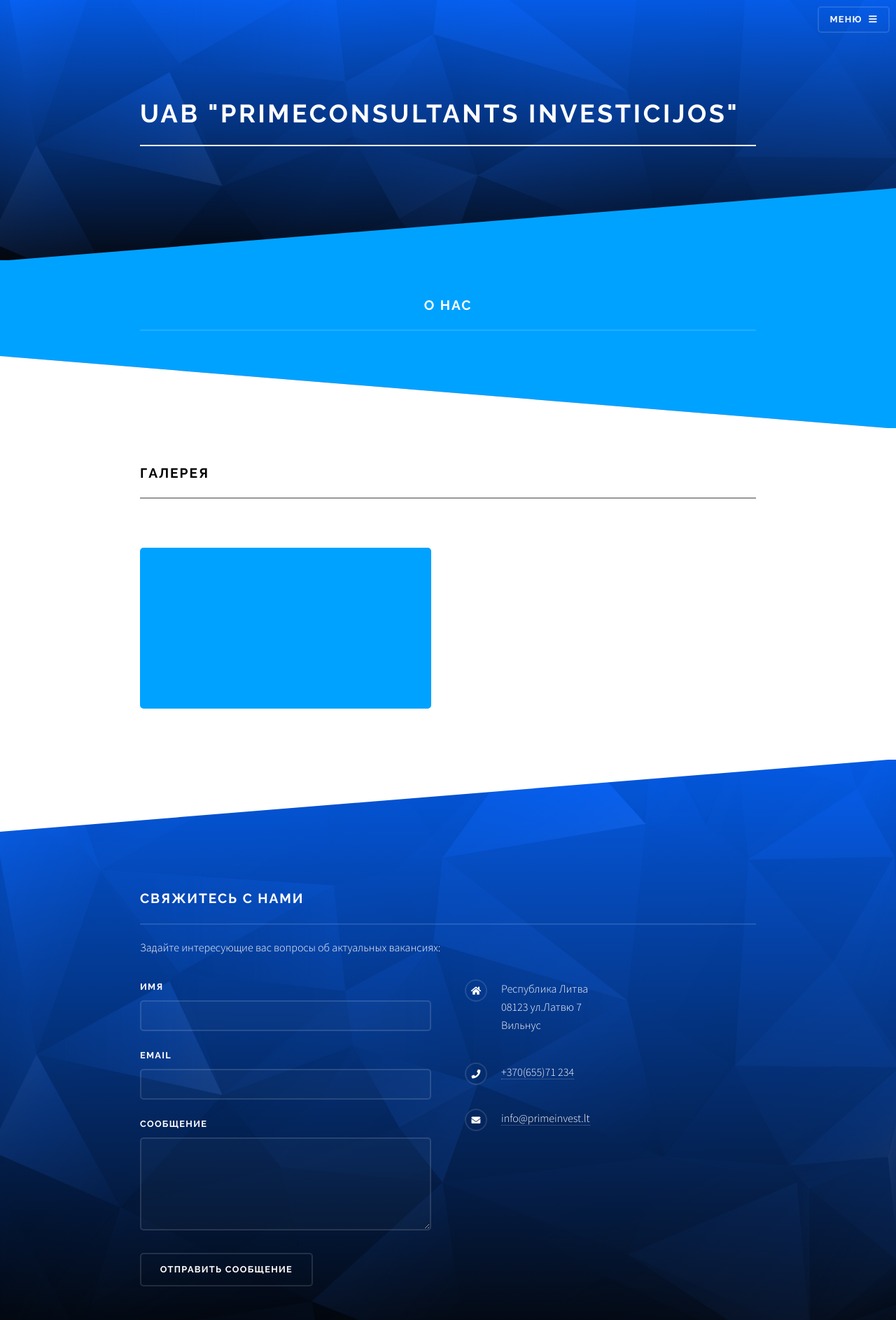
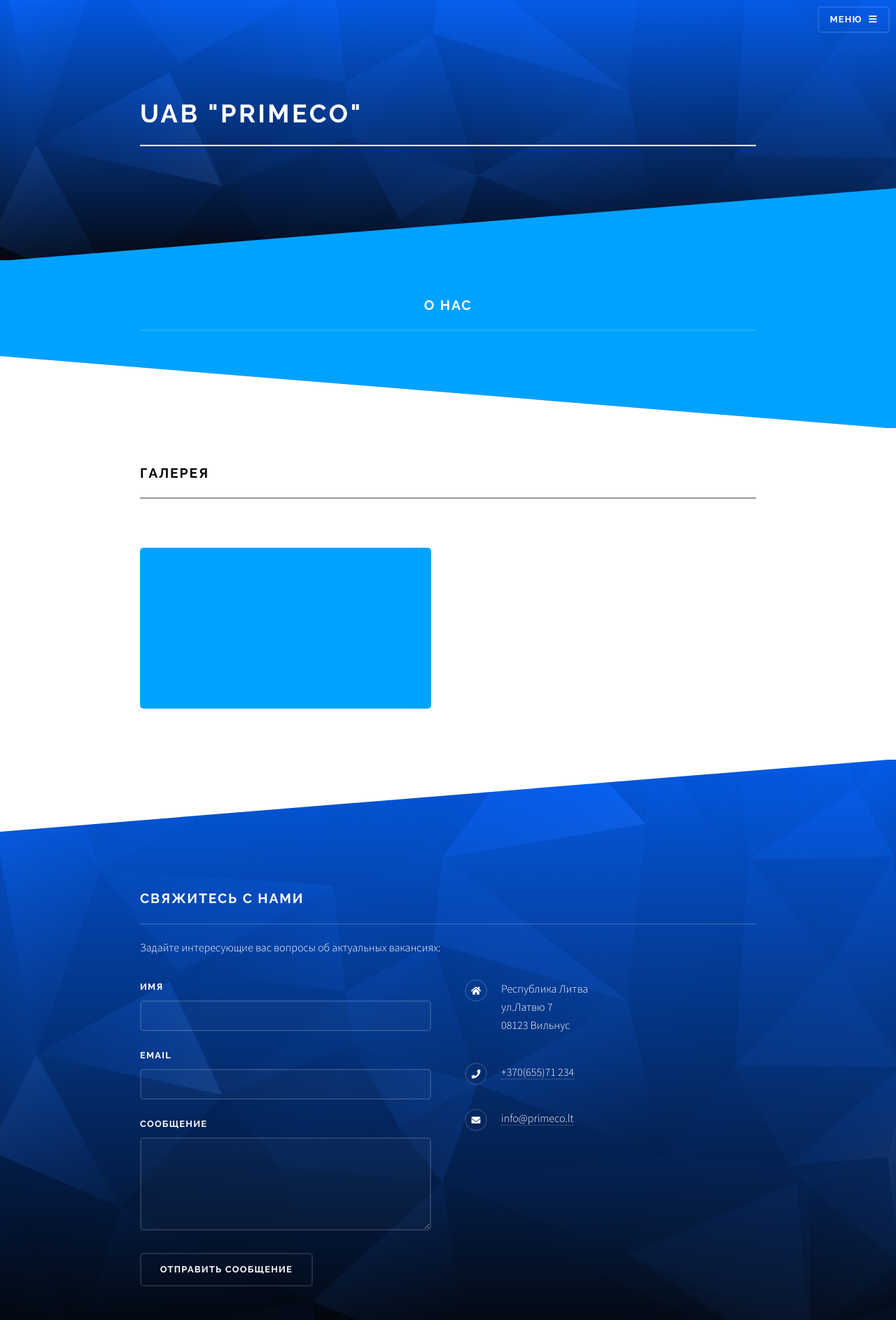
Before and after one commit to MrRaisRay/Audris, a Django app: page / in a window 1280 px wide. Shown: the whole page at 70% size. Run offline with Django 3.2, Linux system fonts and the light colour scheme; data that the repository does not hold is empty.

Commit message:
audris fixes

```diff
--- a/lit_site/templates/admining/index.html
+++ b/lit_site/templates/admining/index.html
@@ -4,7 +4,7 @@
 					<section id="banner">
 						<div class="inner">
 							<div class="logo"></div>
-							<h2>UAB "Primeconsultants investicijos"</h2>
+							<h2>UAB "PrimECO"</h2>
 							<p></p>
 						</div>
 					</section>
--- a/lit_site/templates/base.html
+++ b/lit_site/templates/base.html
@@ -2,7 +2,7 @@
 <!DOCTYPE HTML>
 <html lang="ru">
 	<head>
-		<title>{% block title %}UAB "Primeconsultants investicijos"{% endblock title %}</title>
+		<title>{% block title %}UAB "PrimECO"{% endblock title %}</title>
 		<meta charset="utf-8" />
 		<meta name="viewport" content="width=device-width, initial-scale=1, user-scalable=no" />
 		<link rel="stylesheet" href={% static 'assets/css/main.css' %} />
@@ -65,11 +65,11 @@
 							<ul class="contact">
 								<li class="icon solid fa-home">
 									Республика Литва <br />
-									08123 ул.Латвю 7<br />
-									Вильнус
+									ул.Латвю 7<br />
+									08123 Вильнус
 								</li>
 								<li class="icon solid fa-phone"><a href="tel:00000000000">+370(655)71 234</a></li>
-								<li class="icon solid fa-envelope"><a href="mailto:info@primeinvest.lt">info@primeinvest.lt</a></li>
+								<li class="icon solid fa-envelope"><a href="mailto:info@primeinvest.lt">info@primeco.lt</a></li>
 							</ul>
 						</div>
 					</section>
```
